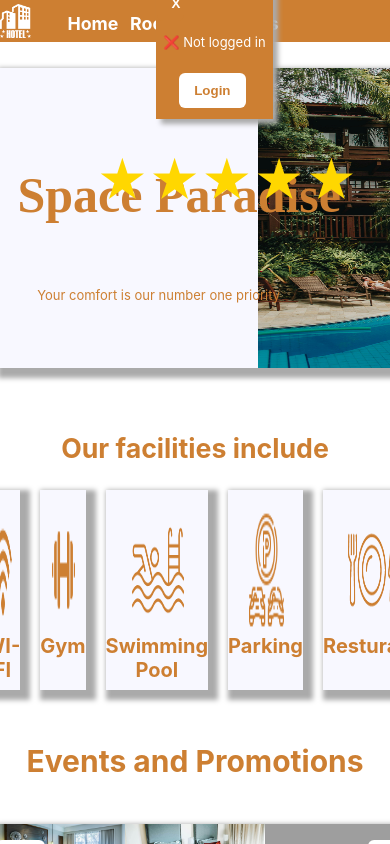
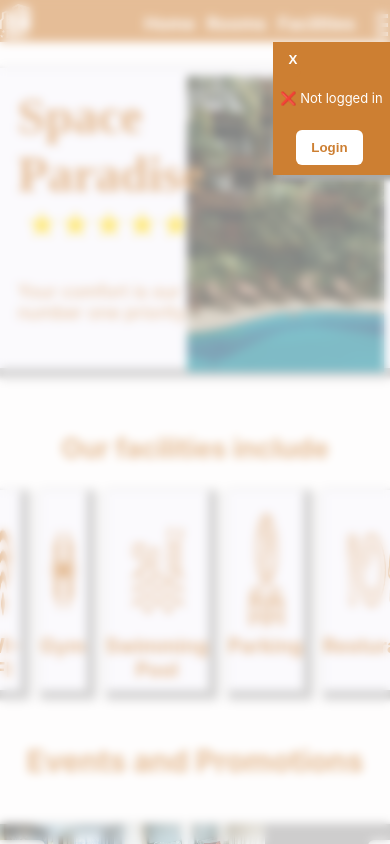
Before and after one commit to unidentified23/Hotel-Website, a React (Create React App) app: page / in a window 390 px wide. Both pictures are taken after a click on the element 382 px from the left and 21 px from the top of the page. Built offline with nearby package versions, Linux system fonts and the light colour scheme; no server answers; grey boxes are pictures that could not be loaded; a web font is replaced by a local one.

Commit message:
more updates

```diff
--- a/src/Bookings/Bookings.css
+++ b/src/Bookings/Bookings.css
@@ -2,7 +2,7 @@
     width: 100%;
     min-height: 100dvh;
     background-color: #ffffff;
-    padding-bottom: 14dvh;
+    padding-bottom: 60px;
 
 }
 html,body{
@@ -34,7 +34,7 @@ html,body{
 
 .bookedRoom p{
 
-  font-size: small;
+  font-size: large;
   margin: 0 auto;
   width: fit-content;
 
@@ -48,7 +48,7 @@ html,body{
   display: grid;
   grid-template-columns: repeat(4, 1fr);
   grid-template-rows: auto;
-  gap: 2%;
+  gap: 16px;
   width: 95%;
   margin-left: auto;
   margin-right: auto;
@@ -78,10 +78,10 @@ html,body{
   display: grid;
   grid-template-columns: repeat(2, 1fr);
   grid-template-rows: auto;
-  gap: 2%;
+  gap: 16px;
   height: fit-content;
   }
   .BookingContent{
-   padding-bottom: 14dvh;
+   padding-bottom: 50px;
   }
 }
--- a/src/Home/Home.css
+++ b/src/Home/Home.css
@@ -119,24 +119,37 @@
     height: 300px;
     margin: 5% auto;
 
+
+
   }
 .himg {
-  width: 100%;
-  height: 100%;
-  top: 0;
-  right: 0;
+
+  height: fit-content;
+  width: 50%;
+  object-fit: contain;
+  position:relative;
+  left: 48%;
+
 
 
 }
   .hname{
     font-size: 50px;
-    bottom: 80%;
+    bottom: 105%;
     left: 5%;
+    width: 30%;
+  }
+  .stars{
+    position: relative;
+    left: 7%;
+    font-size: xx-large;
+    bottom: 135%;
   }
   .slogan{
-    bottom: 70%;
-    left: 10%;
-    font-size: small;
+    bottom: 90%;
+    left: 5%;
+    font-size: large;
+    width: 45%;
 
   }
 }
--- a/src/components/navbar/Navbar.css
+++ b/src/components/navbar/Navbar.css
@@ -47,6 +47,11 @@
 .menubutton{
   width: 80%;
   height: 100%;
+  cursor: pointer;
+}
+.menubutton:hover{
+  cursor: pointer;
+  transform: scale(1.5);
 }
 
 
@@ -54,13 +59,15 @@
   background-color: #CD7F32;
   width: 15%;
   height: fit-content;
-  margin-top: 15.9%;
+  position:fixed;
+  left: 100%;
+  top:10%;
   color: #ffffff;
   box-shadow: 5px 5px 5px 0px #aaaaaa;
   font-size: medium;
   text-align: center;
   z-index: 9999;
-  animation-name: slideToLeft;
+
   animation: slideToLeft 2s forwards;
 }
 
@@ -72,6 +79,17 @@
         transform: translateX(-100%); /* Slide to the left */
     }
 
+}
+.popup-overlay {
+  position: fixed;
+  top: 0;
+  left: 0;
+  width: 100vw;
+  height: 100vh;
+  background-color: rgba(254, 252, 252, 0.5);
+  backdrop-filter: blur(5px);
+  z-index: 9997;
+  cursor: pointer;
 }
 .closepopup{
   width: 10%;
@@ -138,7 +156,8 @@
   .popupContainer{
     width: 30%;
     font-size: small;
-    left: 100%;
-    bottom: 119%;
+    position: fixed;
+    top: 5%;
+
   }
 }
--- a/src/components/navbar/navbar.js
+++ b/src/components/navbar/navbar.js
@@ -59,6 +59,7 @@ function Navbar() {
         <img src={menu} alt="Menu" className="menubutton" />
       </div>
       {showpopup && (
+                  <div className="popup-overlay" onClick={closePopup}>
         <div className="popupContainer">
 
           <div className="popupFunction">
@@ -86,6 +87,7 @@ function Navbar() {
             )}
           </div>
         </div>
+        </div>
       )}
     </div>
   );
```
